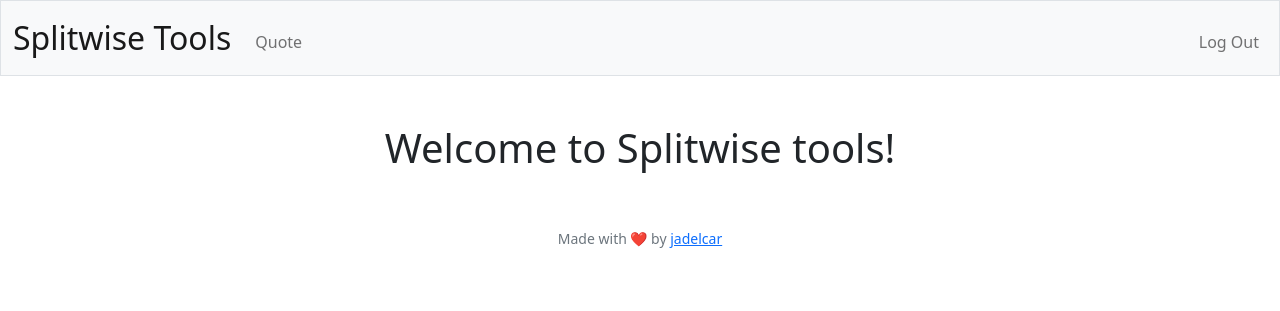
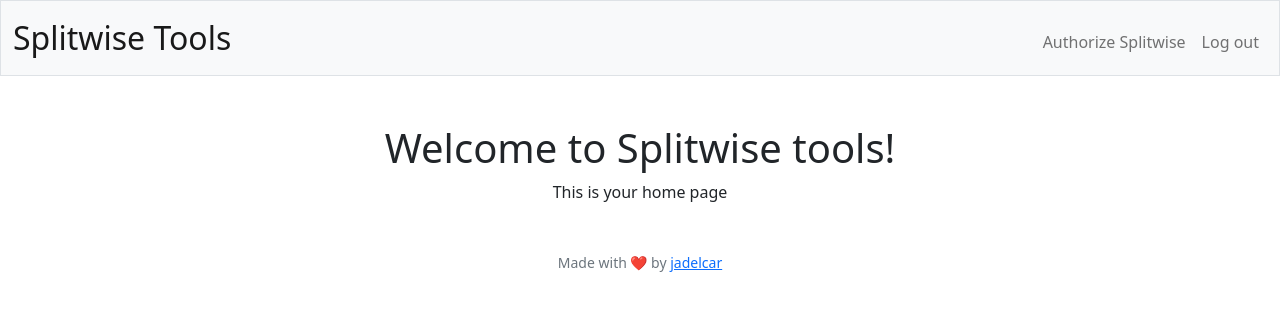
Before and after one commit to jadelcar/splitwise-tools, a Flask app: page / in a window 1280 px wide. Shown: the top 311 px of the page. Run offline with Flask 3, Linux system fonts and the light colour scheme; the visitor is signed in with stand-in values (Sample User, id 1); some libraries are stand-ins or nearby versions.

Commit message:
Splitwise authentication module (but it doesn't store access token in session)

```diff
--- a/app.py
+++ b/app.py
@@ -7,7 +7,12 @@
 
 from helpers import apology, login_required, lookup, usd, update_portfolios
 
+from splitwise import Splitwise
+import config as Config
+
+#Create app and Splitwise secret key
 app = Flask(__name__)
+app.secret_key = "test_secret_key"
 
 # Ensure templates are auto-reloaded
 app.config["TEMPLATES_AUTO_RELOAD"] = True
@@ -37,6 +42,10 @@
 
 Other fields will have a default (such as completed or date_created) or have a primary key (does it self-increment?)
 
+To modify the database, use sqlite3 in the terminal:
+sqlite3 instance/database.db
+# Add a column:
+ALTER TABLE user ADD COLUMN split_access_token type text;
 
 """
 class Todo(db.Model):
@@ -58,75 +67,46 @@
     date_created = db.Column(db.DateTime, default=datetime.utcnow)
     pass_hash = db.Column(db.String(200), nullable=False)
     split_user_id = db.Column(db.String(40))
+    split_token = db.Column(db.String(200))
+    split_secret = db.Column(db.String(200))
+    split_oauth_token = db.Column(db.String(200))
+    split_oauth_verifier = db.Column(db.String(200))
 
     #Function that returns the ID every time we create a new element
     def __repr__(self):
         return '<You were assigned ID %r>' % self.id
 
 
+# @app.after_request
+# def after_request(response):
+#     """Ensure responses aren't cached"""
+#     response.headers["Cache-Control"] = "no-cache, no-store, must-revalidate"
+#     response.headers["Expires"] = 0
+#     response.headers["Pragma"] = "no-cache"
+#     return response
 
-@app.after_request
-def after_request(response):
-    """Ensure responses aren't cached"""
-    response.headers["Cache-Control"] = "no-cache, no-store, must-revalidate"
-    response.headers["Expires"] = 0
-    response.headers["Pragma"] = "no-cache"
-    return response
+@app.route("/")
+def home():
+    return render_template("home.html")
+
+@app.route('/groups', methods=['GET','POST'])
+def groups():
+    """Show a list of groups"""
+    if request.method == 'POST':
+        pass
+    #If method is 'GET'
+    else:
+        # Fetch groups
+        if 'access_token' not in session:
+            return redirect(url_for("home"))
+        sObj = Splitwise(Config.consumer_key,Config.consumer_secret)
+        sObj.setAccessToken(session['access_token'])
+
+        groups = sObj.getGroups()
+    return render_template('groups.html', groups=groups)
 
 
-@app.route('/', methods=['GET','POST'])
-def index():
-    if request.method == 'POST':
-        task_content = request.form['content'] #Get from the form the object named 'content'
-        new_task = Todo(content=task_content)
-
-        try:
-            db.session.add(new_task)
-            db.session.commit()
-            return redirect("/")
-        except:
-            return 'There was an issue adding your task'
-    #If method is 'GET'
-    else:
-        # Obtain the list of tasks
-        # Within the class 'Todo', make a query, ordered by 'date_created' (one of the columns of the table) and extract all. Other options would be to extract the first record (first())
-        tasks = Todo.query.order_by(Todo.date_created).all()
-        return render_template('index.html', tasks=tasks)
-
-"""
-Route for deleting a task. When we call this route, we need to indicate the id of the task we want to delete
-eg: "/delete/145"
-the ID will be passed on to the function as an argument
-"""
-@app.route('/delete/<int:id>')
-def delete(id):
-    task_to_delete = Todo.query.get_or_404(id) #It will make a query to get the task using the 'id' and if it fails it will throw a 404 error
-
-    try:
-        db.session.delete(task_to_delete)
-        db.session.commit()
-        return redirect('/')
-    except:
-        return 'There was a problem deleting that task'
-
-@app.route('/update/<int:id>', methods=['GET', 'POST'])
-def update(id):
-    task = Todo.query.get_or_404(id)
-
-    if request.method == 'POST':
-        task.content = request.form['content'] #Set the content of the current task to the content submitted in the form via a POST request
-
-        try:
-            db.session.commit() # Simply commit this session, where we have update the content of the task
-            return redirect('/')
-        except:
-            return 'There was an issue updating your task'
-
-    else:
-        return render_template('update.html', task=task)
-
-
-@app.route("/login", methods=["GET", "POST"])
+@app.route("/login_app", methods=["GET", "POST"])
 def login():
     """Log user in"""
 
@@ -145,7 +125,10 @@
             return apology("must provide password", 403)
 
         # Query database for username
-        rows = User.query.filter_by(username=request.form.get("username")).__dict__
+        #Docs: https://docs.sqlalchemy.org/en/14/core/connections.html#sqlalchemy.engine.RowMapping
+        users_query = User.query.filter_by(username=request.form.get("username"))
+
+        rows = [u.__dict__ for u in users_query]
         # rows = db.execute("SELECT * FROM users WHERE username = ?", request.form.get("username"))
 
         # Ensure username exists and password is correct
@@ -155,12 +138,72 @@
         # Remember which user has logged in
         session["user_id"] = rows[0]["id"]
 
-        # Redirect user to home page
+        # Try to load access_token (only if user has authorized Splitwise before)
+        try:
+            sObj = Splitwise(Config.consumer_key,Config.consumer_secret)
+            url, secret = sObj.getAuthorizeURL()
+            access_token = sObj.getAccessToken(rows[0]["split_oauth_token"], secret,rows[0]["split_oauth_verifier"])
+            session['access_token'] = access_token
+        except:
+            return redirect("/")
         return redirect("/")
+
+
 
     # User reached route via GET (as by clicking a link or via redirect)
     else:
         return render_template("login.html")
+
+"""
+Splitwise login: Uses two routes. /login_sw redirects the user to SW's URL for authorization using 'getAuthorizeURL()'. Then, SW will redirect to the URL defined in app's settings, which in this case is "/authorize".
+
+In /authorize the user's access token is stored in the session for later use
+"""
+
+@app.route("/login_sw")
+def login_sw():
+    sObj = Splitwise(Config.consumer_key,Config.consumer_secret) #Special object for authentication in Splitwise
+    url, secret = sObj.getAuthorizeURL() # Method in sObj 'getAuthorizeURL()' returns the URL for authorizing the app
+
+    session['secret'] = secret
+
+    # Store secret in DB
+    current_user = User.query.get_or_404(session["user_id"])
+    current_user.split_secret = secret
+    try:
+        db.session.commit()
+    except:
+        return 'There was an issue updating your user access token'
+    return redirect(url) #Redirect user to SW authorization website. After login, redirects user to the URL defined in the app's settings
+
+@app.route("/authorize")
+def authorize():
+    if 'secret' not in session:
+        return redirect(url_for("home"))
+
+    # Get token and verifier from Splitwise's POST request
+    oauth_token    = request.args.get('oauth_token')
+    oauth_verifier = request.args.get('oauth_verifier')
+
+    # Store these in DB
+    current_user = User.query.get_or_404(session["user_id"])
+    current_user.split_oauth_token = oauth_token
+    current_user.split_oauth_verifier = oauth_verifier
+    try:
+        db.session.commit()
+    except:
+        return 'There was an issue updating your user access token'
+
+    # Get parameters needed to obtain the access token
+    sObj = Splitwise(Config.consumer_key,Config.consumer_secret)
+
+    current_user = User.query.filter_by(id=session["user_id"])
+    rows = [u.__dict__ for u in current_user]
+    user_secret = rows[0]['split_secret']
+
+    access_token = sObj.getAccessToken(oauth_token, user_secret,oauth_verifier)
+    session['access_token'] = access_token
+    return render_template("authorize_success.html") # 'url_for' generates a url given the input (in this case, an html file).
 
 
 @app.route("/logout")
@@ -176,7 +219,7 @@
 @app.route("/register", methods=["GET", "POST"])
 def register():
     """Register user"""
-    #If they reach via "GET" we redirect to the page for registering
+    # If they reach via "GET" we redirect to the page for registering
     if request.method == "GET":
         return render_template("register.html")
 
@@ -205,11 +248,8 @@
             db.session.commit()
         except:
             return apology("Could not insert you in the database")
-        # Redirect to index (showing a summary of stocks owned and cash)
-    return render_template("base.html")
-
-
-
+        # Redirect to home (showing a summary of stocks owned and cash)
+    return render_template("home.html")
 
 if __name__ == "__main__":
     app.run(debug=True)
--- /dev/null
+++ b/config.py
@@ -0,0 +1,2 @@
+consumer_key = 'opvz5ivriBZ3oWLNRKOFvIOU1Zz3NdD2X734OaUf'
+consumer_secret = 'zxSlgVxQwYRpx6xWwgVXX8XSCZ3FwyGMwLAFj3xO'
--- a/static/css/main.css
+++ b/static/css/main.css
@@ -21,3 +21,15 @@
 {
     color: #2e944b;
 }
+
+.custab{
+    border: 1px solid #ccc;
+    padding: 5px;
+    margin: 5% 0;
+    box-shadow: 3px 3px 2px #ccc;
+    transition: 0.5s;
+    }
+.custab:hover{
+    box-shadow: 3px 3px 0px transparent;
+    transition: 0.5s;
+    }
--- a/templates/base.html
+++ b/templates/base.html
@@ -31,17 +31,22 @@
                     <span class="navbar-toggler-icon"></span>
                 </button>
                 <div class="collapse navbar-collapse" id="navbar">
-                    {% if session["user_id"] %}
+                    {% if session["user_id"] and session["access_token"] %}
                         <ul class="navbar-nav me-auto mt-2">
-                            <li class="nav-item"><a class="nav-link" href="/quote">Quote</a></li>
+                            <li class="nav-item"><a class="nav-link" href="/groups">Groups</a></li>
                         </ul>
                         <ul class="navbar-nav ms-auto mt-2">
                             <li class="nav-item"><a class="nav-link" href="/logout">Log Out</a></li>
                         </ul>
+                    {% elif session["user_id"] and not session["access_token"] %}
+                    <ul class="navbar-nav ms-auto mt-2">
+                        <li class="nav-item"><a class="nav-link" href="/login_sw">Authorize Splitwise</a></li>
+                        <li class="nav-item"><a class="nav-link" href="/logout">Log out</a></li>
+                    </ul>
                     {% else %}
                         <ul class="navbar-nav ms-auto mt-2">
                             <li class="nav-item"><a class="nav-link" href="/register">Register</a></li>
-                            <li class="nav-item"><a class="nav-link" href="/login">Log In</a></li>
+                            <li class="nav-item"><a class="nav-link" href="/login_app">Log In</a></li>
                         </ul>
                     {% endif %}
                 </div>
--- a/templates/index.html
+++ b/templates/home.html
@@ -7,4 +7,6 @@
 {% block body %}
 <div class="content">
     <h1 style="text-align: center">Welcome to Splitwise tools!</h1>
+    This is your home page
+
 {% endblock %}
--- a/templates/login.html
+++ b/templates/login.html
@@ -5,7 +5,7 @@
 {% endblock %}
 
 {% block body %}
-    <form action="/login" method="post">
+    <form action="/login_app" method="post">
         <div class="mb-3">
             <input autocomplete="off" autofocus class="form-control mx-auto w-auto" id="username" name="username" placeholder="Username" type="text">
         </div>
```
Also changed, not shown: templates/authorize.html (added, +11 -0 lines), templates/authorize_success.html (added, +9 -0 lines), templates/groups.html (added, +36 -0 lines), instance/database.db, 5 other files.
